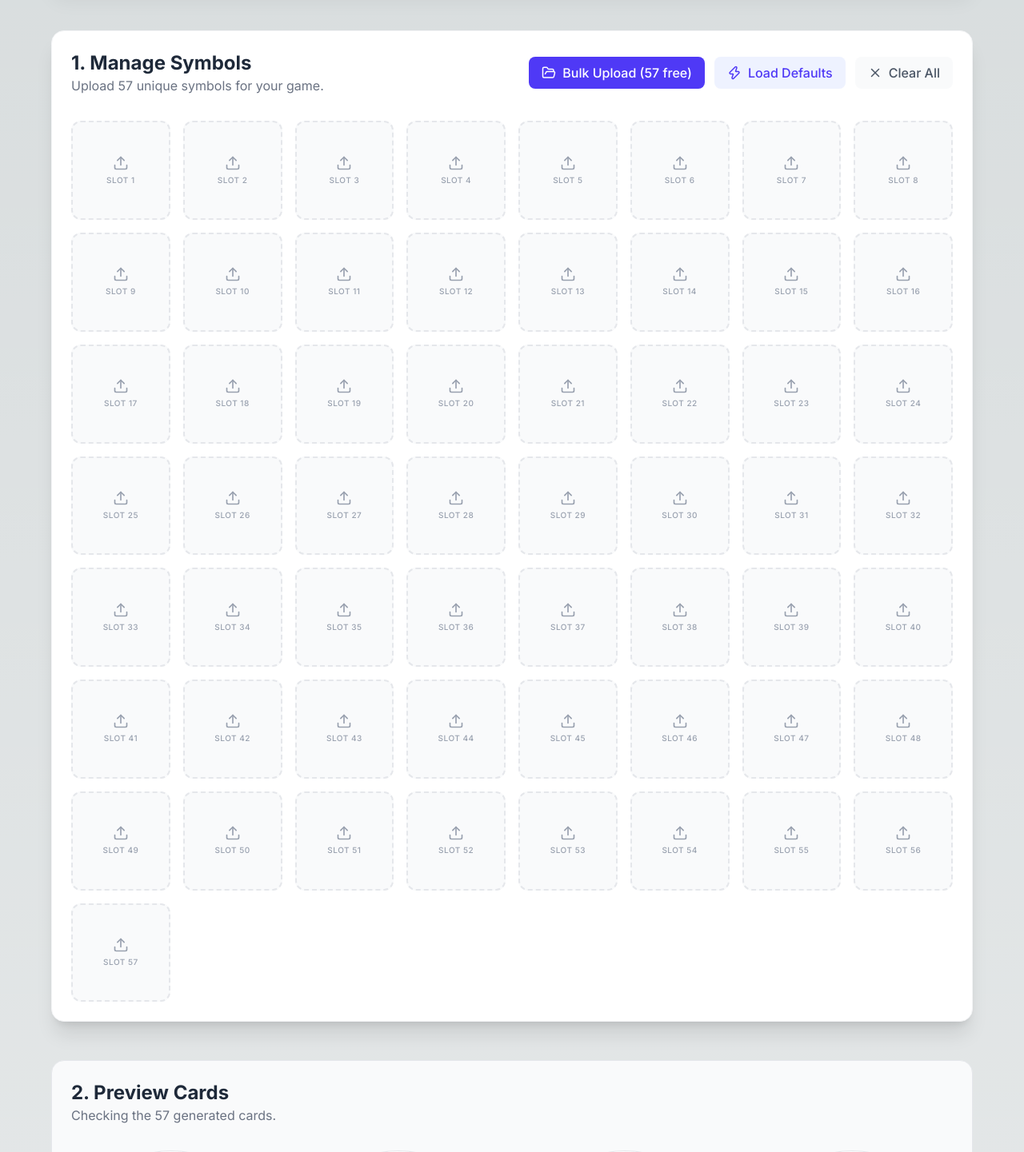
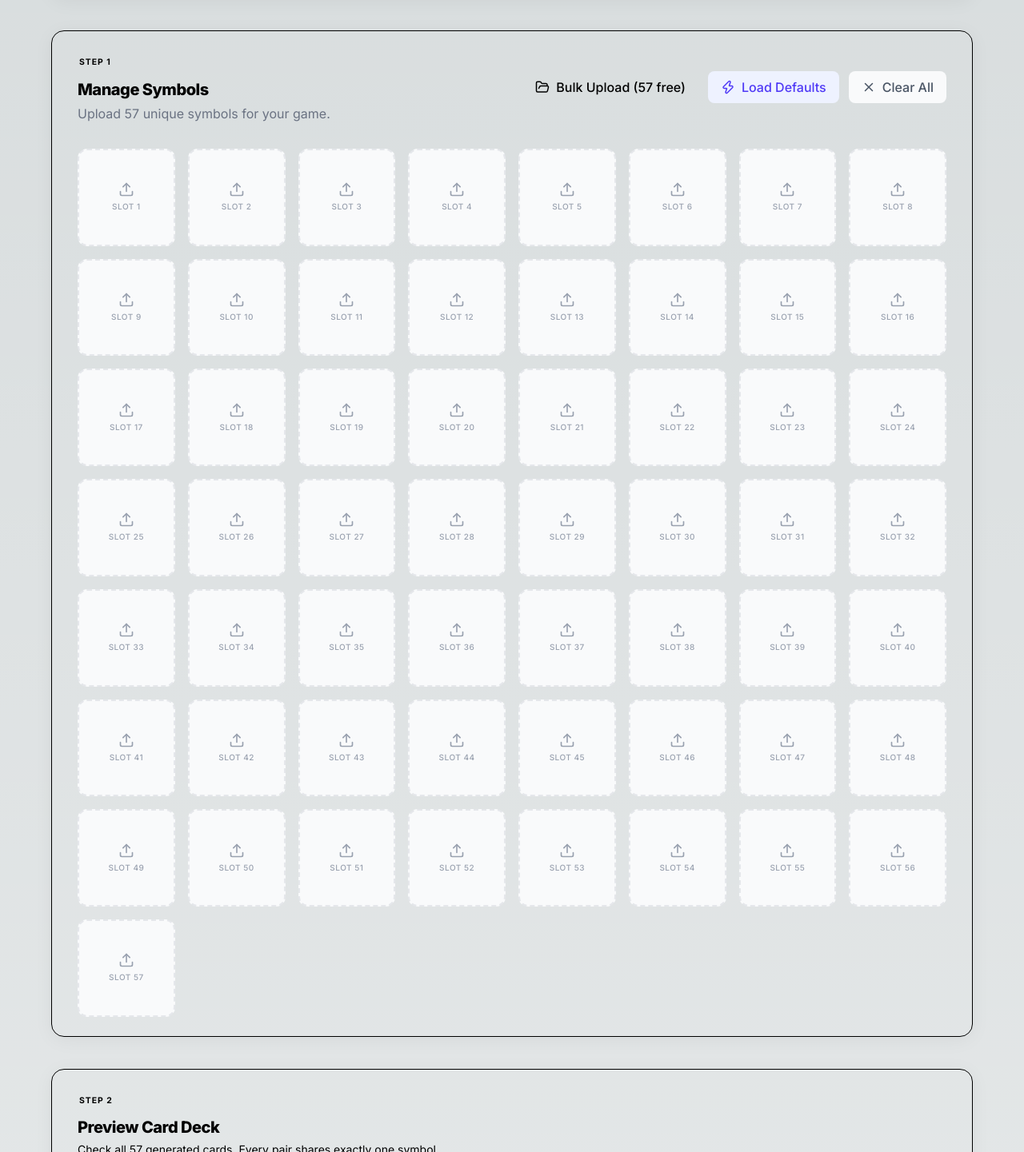
Before and after one commit to rlirli/twin-blitz, a Next.js app: page / in a window 1280 px wide. Shown: the part 529-1970 px from the top of the page at 80% size. Built offline with nearby package versions, Linux system fonts and the light colour scheme.

Commit message:
style: Update some more styles

```diff
--- a/src/components/card-preview.tsx
+++ b/src/components/card-preview.tsx
@@ -54,19 +54,26 @@ export const CardPreview: React.FC = () => {
   };
 
   return (
-    <div className="mt-12 rounded-2xl border border-gray-200 bg-gray-50 p-6">
-      <div className="mb-8 flex items-center justify-between">
-        <div>
-          <h2 className="text-2xl font-bold text-gray-800">2. Preview Cards</h2>
-          <p className="text-gray-500">Checking the 57 generated cards.</p>
-        </div>
+    <div
+      className="bg-card border-border mb-16 rounded-2xl border px-8 py-6"
+      style={{ boxShadow: "0 4px 24px rgba(0,0,0,0.05)" }}
+    >
+      <div className="mb-8">
+        <span className="bg-primary-soft text-primary mb-2 block inline-flex w-fit items-center rounded-full py-1 pr-3 pl-0.5 text-[0.65rem] font-bold tracking-widest uppercase">
+          Step 2
+        </span>
+        <h2 className="text-card-foreground mb-1 text-xl font-extrabold tracking-tight">
+          Preview Card Deck
+        </h2>
+        <p className="text-muted-foreground text-sm">
+          Check all 57 generated cards. Every pair shares exactly one symbol.
+        </p>
       </div>
-
       <div className="grid grid-cols-1 gap-8 sm:grid-cols-2 md:grid-cols-3 lg:grid-cols-4">
         {rawCards.map((cardIndices, cardIdx) => (
           <div
             key={cardIdx}
-            className="group relative flex aspect-square items-center justify-center overflow-hidden rounded-full border border-gray-200 bg-white shadow-lg transition-transform hover:scale-105"
+            className="group relative flex aspect-square items-center justify-center overflow-hidden rounded-full border-2 border-dashed border-gray-300 bg-white shadow-lg transition-transform hover:scale-105"
             style={{ width: "100%", maxWidth: "250px" }}
           >
             {/* 84mm marker (visual only) */}
--- a/src/components/symbol-grid.tsx
+++ b/src/components/symbol-grid.tsx
@@ -131,13 +131,16 @@ export const SymbolGrid: React.FC = () => {
   const emptyCount = symbols.filter((s) => s.url === null).length;
 
   return (
-    <div className="rounded-2xl border border-gray-100 bg-white p-6 shadow-xl">
+    <div
+      className="bg-card border-border mb-10 rounded-2xl border px-8 py-6"
+      style={{ boxShadow: "0 4px 24px rgba(0,0,0,0.05)" }}
+    >
       {/* Error dialog */}
       {bulkError && (
         <div className="fixed inset-0 z-50 flex items-center justify-center bg-black/40 backdrop-blur-sm">
-          <div className="w-full max-w-sm rounded-2xl bg-white p-6 shadow-2xl">
+          <div className="w-full max-w-sm rounded-2xl bg-gray-200 p-6 shadow-2xl dark:bg-black">
             <div className="mb-4 flex items-start justify-between">
-              <h3 className="text-lg font-bold text-gray-900">Too many images</h3>
+              <h3 className="text-card-foreground text-lg font-bold">Too many images</h3>
               <button
                 onClick={() => setBulkError(null)}
                 className="rounded-lg p-1 text-gray-400 hover:bg-gray-100 hover:text-gray-600"
@@ -145,7 +148,7 @@ export const SymbolGrid: React.FC = () => {
                 <X size={18} />
               </button>
             </div>
-            <p className="mb-1 text-sm text-gray-600">
+            <p className="text-muted-foreground mb-1 text-sm">
               You selected{" "}
               <span className="font-semibold text-red-600">{bulkError.selected} images</span>, but
               only{" "}
@@ -169,7 +172,12 @@ export const SymbolGrid: React.FC = () => {
 
       <div className="mb-8 flex items-center justify-between">
         <div>
-          <h2 className="text-2xl font-bold text-gray-800">1. Manage Symbols</h2>
+          <span className="bg-primary-soft text-primary mb-2 block inline-flex w-fit items-center rounded-full py-1 pr-3 pl-0.5 text-[0.65rem] font-bold tracking-widest uppercase">
+            Step 1
+          </span>
+          <h2 className="text-card-foreground mb-1 text-xl font-extrabold tracking-tight">
+            Manage Symbols
+          </h2>
           <p className="text-gray-500">Upload 57 unique symbols for your game.</p>
         </div>
         <div className="flex gap-3">
@@ -177,8 +185,8 @@ export const SymbolGrid: React.FC = () => {
           <label
             className={`flex items-center gap-2 rounded-lg px-4 py-2 font-medium transition-colors ${
               isBulkLoading || emptyCount === 0
-                ? "cursor-not-allowed bg-gray-100 text-gray-400"
-                : "cursor-pointer bg-indigo-600 text-white hover:bg-indigo-700"
+                ? "bg-muted text-muted-foreground cursor-not-allowed"
+                : "bg-primary text-primary-foreground cursor-pointer hover:brightness-110 active:scale-[0.98]"
             }`}
           >
             <FolderOpen size={18} />
@@ -215,7 +223,7 @@ export const SymbolGrid: React.FC = () => {
         {symbols.map((symbol) => (
           <div
             key={symbol.id}
-            className="group relative flex aspect-square items-center justify-center overflow-hidden rounded-xl border-2 border-dashed border-gray-200 bg-gray-50 p-2 transition-all hover:border-indigo-300 hover:bg-indigo-50"
+            className="group relative flex aspect-square items-center justify-center overflow-hidden rounded-xl border-2 border-dashed border-gray-200 bg-gray-50 p-2 transition-all hover:border-indigo-300 hover:bg-indigo-50 dark:bg-gray-900 hover:dark:bg-indigo-900"
           >
             {symbol.url ? (
               <div className="relative flex h-full w-full items-center justify-center">
```
